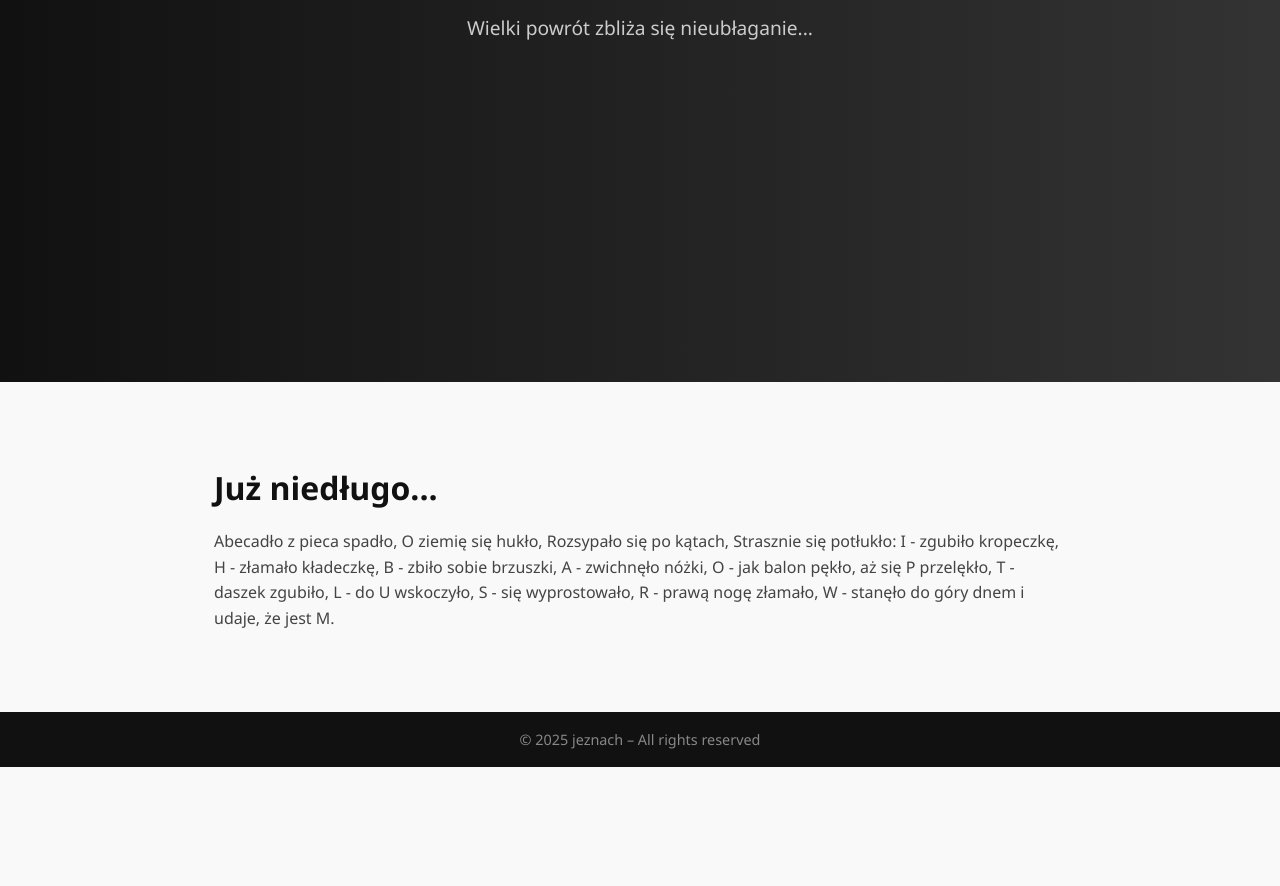
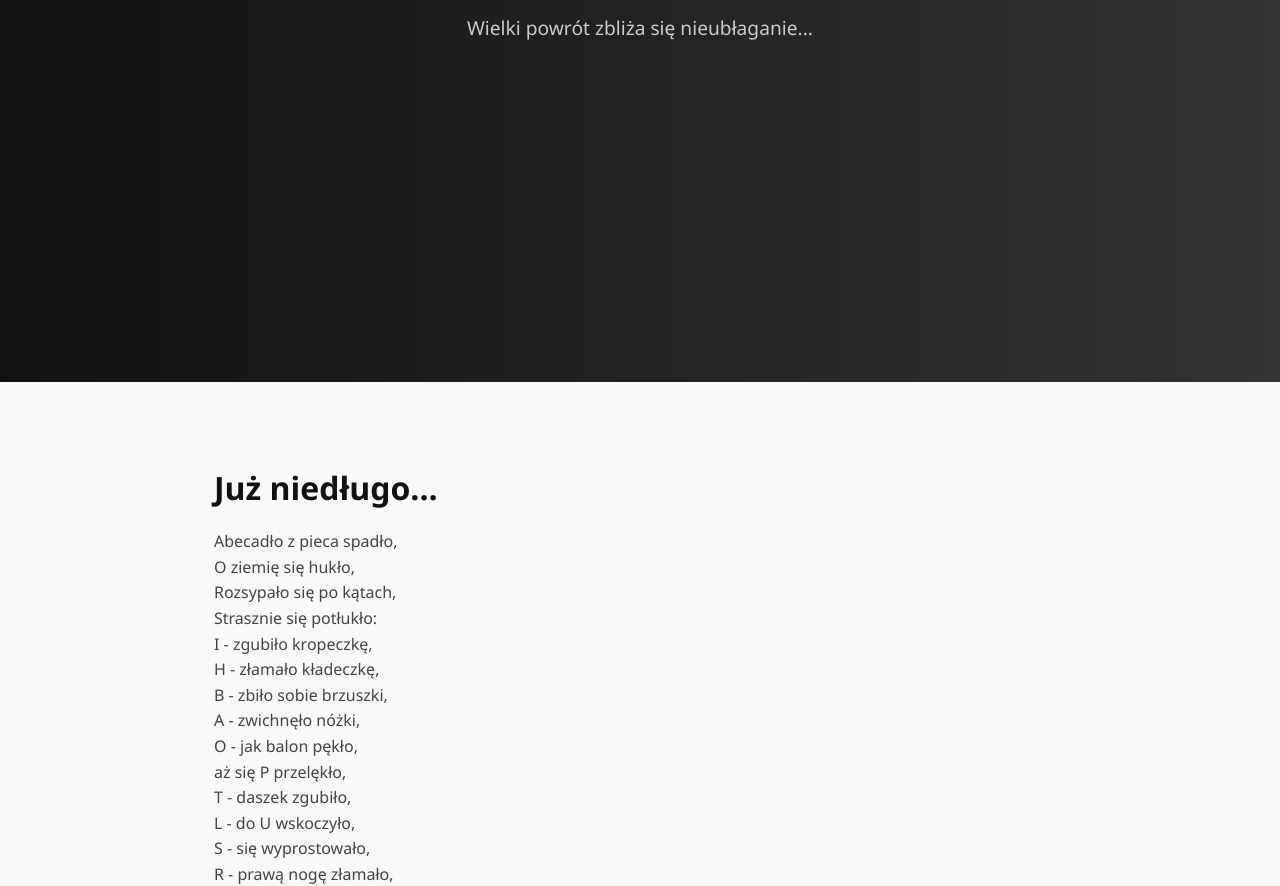
Before and after one commit to jesnaxh-max/jesnaxh-max.github.io, a plain HTML site: page index.html in a window 1280 px wide. Shown: the part 418-1304 px from the top of the page. Before the commit the page ends 1185 px from the top, so only its background shows below. Drawn offline with Linux system fonts and the light colour scheme.

Commit message:
Update index.html

```diff
--- a/index.html
+++ b/index.html
@@ -3,7 +3,7 @@
 <head>
   <meta charset="UTF-8">
   <meta name="viewport" content="width=device-width, initial-scale=1.0">
-  <title>Wielki Powrót</title>
+  <title>Mr. Spoon</title>
   <style>
     * {
       margin: 0;
@@ -114,21 +114,21 @@
   <section>
     <h2>Już niedługo...</h2>
     <p>
-        Abecadło z pieca spadło,
-        O ziemię się hukło,
-        Rozsypało się po kątach,
-        Strasznie się potłukło:
-        I - zgubiło kropeczkę,
-        H - złamało kładeczkę,
-        B - zbiło sobie brzuszki,
-        A - zwichnęło nóżki,
-        O - jak balon pękło,
-        aż się P przelękło,
-        T - daszek zgubiło,
-        L - do U wskoczyło,
-        S - się wyprostowało,
-        R - prawą nogę złamało,
-        W - stanęło do góry dnem i udaje, że jest M.
+        Abecadło z pieca spadło,<br>
+        O ziemię się hukło,<br>
+        Rozsypało się po kątach,<br>
+        Strasznie się potłukło:<br>
+        I - zgubiło kropeczkę,<br>
+        H - złamało kładeczkę,<br>
+        B - zbiło sobie brzuszki,<br>
+        A - zwichnęło nóżki,<br>
+        O - jak balon pękło,<br>
+        aż się P przelękło,<br>
+        T - daszek zgubiło,<br>
+        L - do U wskoczyło,<br>
+        S - się wyprostowało,<br>
+        R - prawą nogę złamało,<br>
+        W - stanęło do góry dnem i udaje, że jest M.<br>
     </p>
   </section>
 
```
